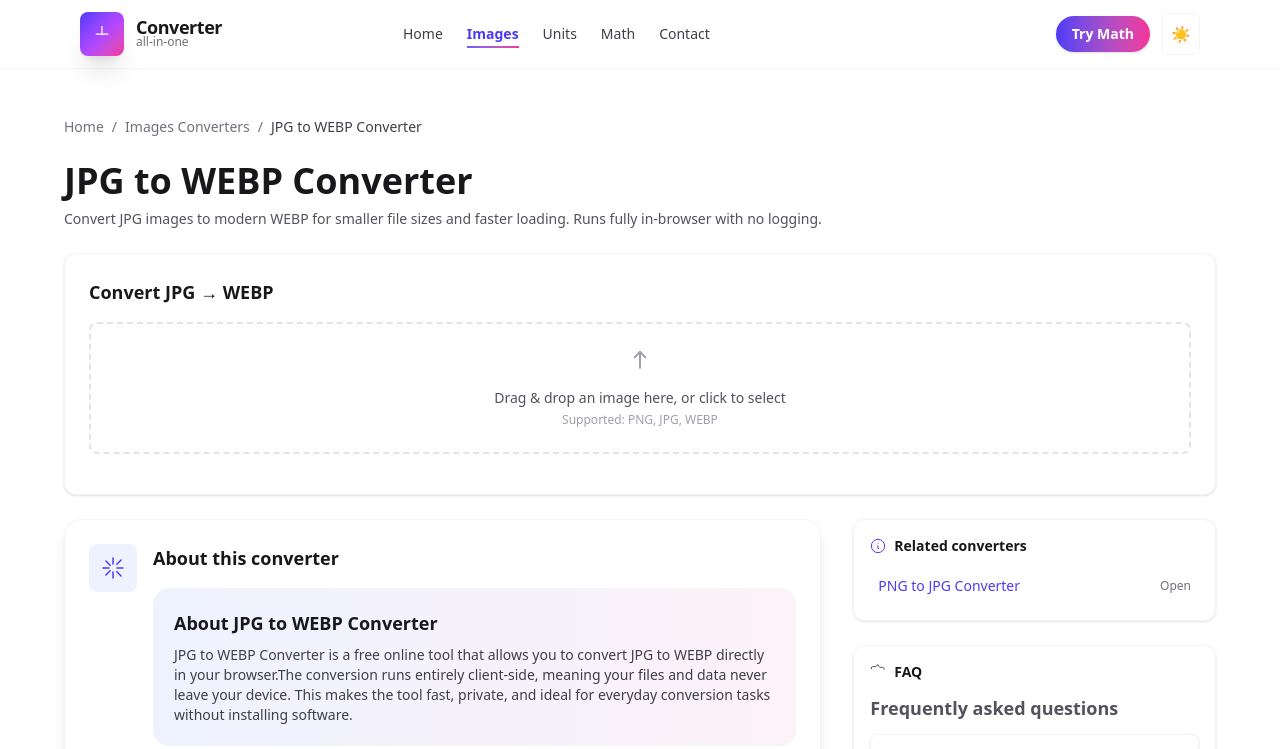
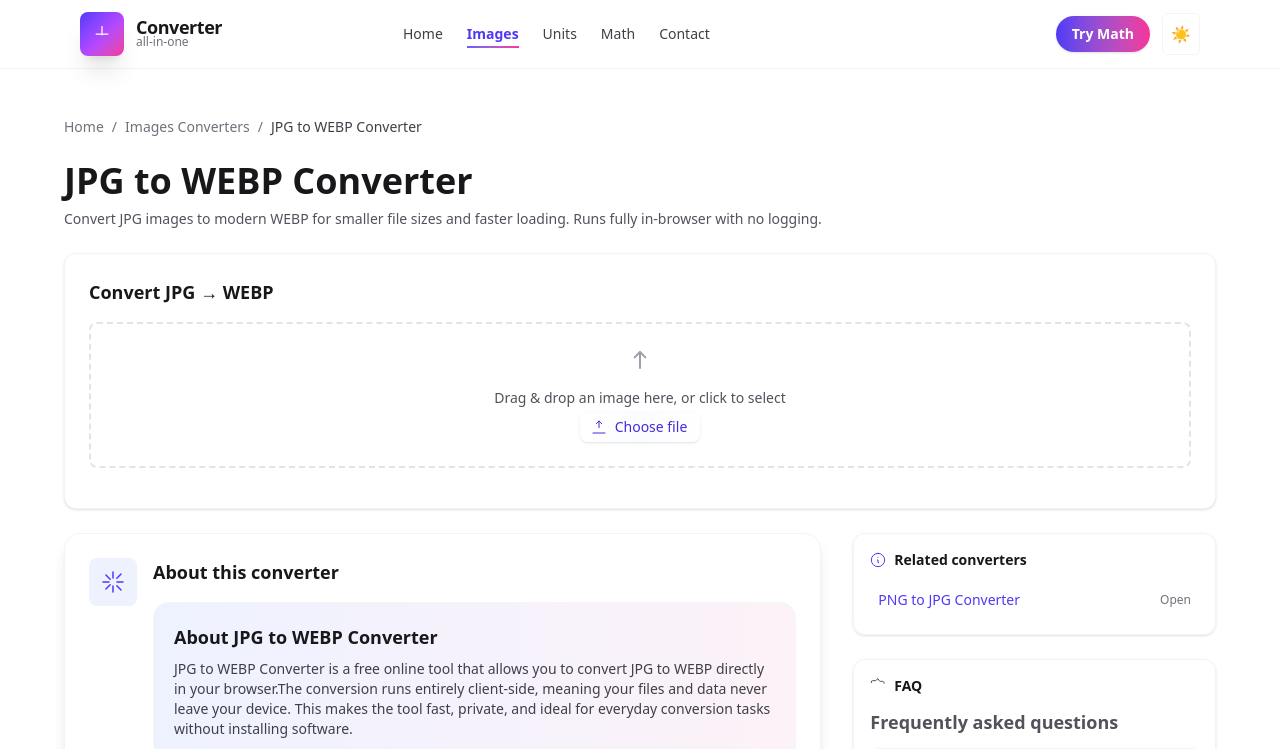
Before and after one commit to SupunCharuka/onlineconvertkit, a Next.js app: page /image-converter/jpg-to-webp in a window 1280 px wide. Shown: the top 749 px of the page. Built offline with nearby package versions, Linux system fonts and the light colour scheme.

Commit message:
Enhance ImageMode component with file upload button for improved user interaction

```diff
--- a/components/ImageMode.tsx
+++ b/components/ImageMode.tsx
@@ -411,7 +411,22 @@ export default function ImageMode({ imageConverter }: Props) {
                         <path d="M8 7l4-4 4 4" stroke="currentColor" strokeWidth="1.5" strokeLinecap="round" strokeLinejoin="round" />
                     </svg>
                     <div className="mt-2 text-sm text-zinc-600 dark:text-zinc-300">Drag & drop an image here, or click to select</div>
-                    <div className="mt-1 text-xs text-zinc-400">Supported: PNG, JPG, WEBP</div>
+                    <div className="mt-1 flex items-center justify-center gap-3">
+
+                        <button
+                            type="button"
+                            onClick={(e) => { e.stopPropagation(); inputRef.current?.click(); }}
+                            aria-label="Choose file to upload"
+                            className="inline-flex items-center gap-2 text-sm px-3 py-1 rounded-lg backdrop-blur-sm bg-gradient-to-r from-white/30 via-indigo-50/30 to-white/20 dark:from-indigo-900/30 dark:via-indigo-800/20 dark:to-indigo-900/20 border border-white/10 dark:border-zinc-700 text-indigo-700 dark:text-indigo-100 shadow-sm hover:scale-[1.03] transform transition focus:outline-none focus:ring-2 focus:ring-indigo-400 focus:ring-offset-2"
+                        >
+                            <svg className="h-4 w-4 -ml-0.5" viewBox="0 0 24 24" fill="none" aria-hidden>
+                                <path d="M12 3v10" stroke="currentColor" strokeWidth="1.5" strokeLinecap="round" strokeLinejoin="round" />
+                                <path d="M8 7l4-4 4 4" stroke="currentColor" strokeWidth="1.5" strokeLinecap="round" strokeLinejoin="round" />
+                                <path d="M21 21H3" stroke="currentColor" strokeWidth="1.5" strokeLinecap="round" strokeLinejoin="round" />
+                            </svg>
+                            <span className="font-medium">Choose file</span>
+                        </button>
+                    </div>
                     {uploadProgress > 0 && (
                         <div className="absolute left-4 right-4 bottom-[-14px]">
                             <div className="h-2 rounded-full overflow-hidden shadow-sm">
```
